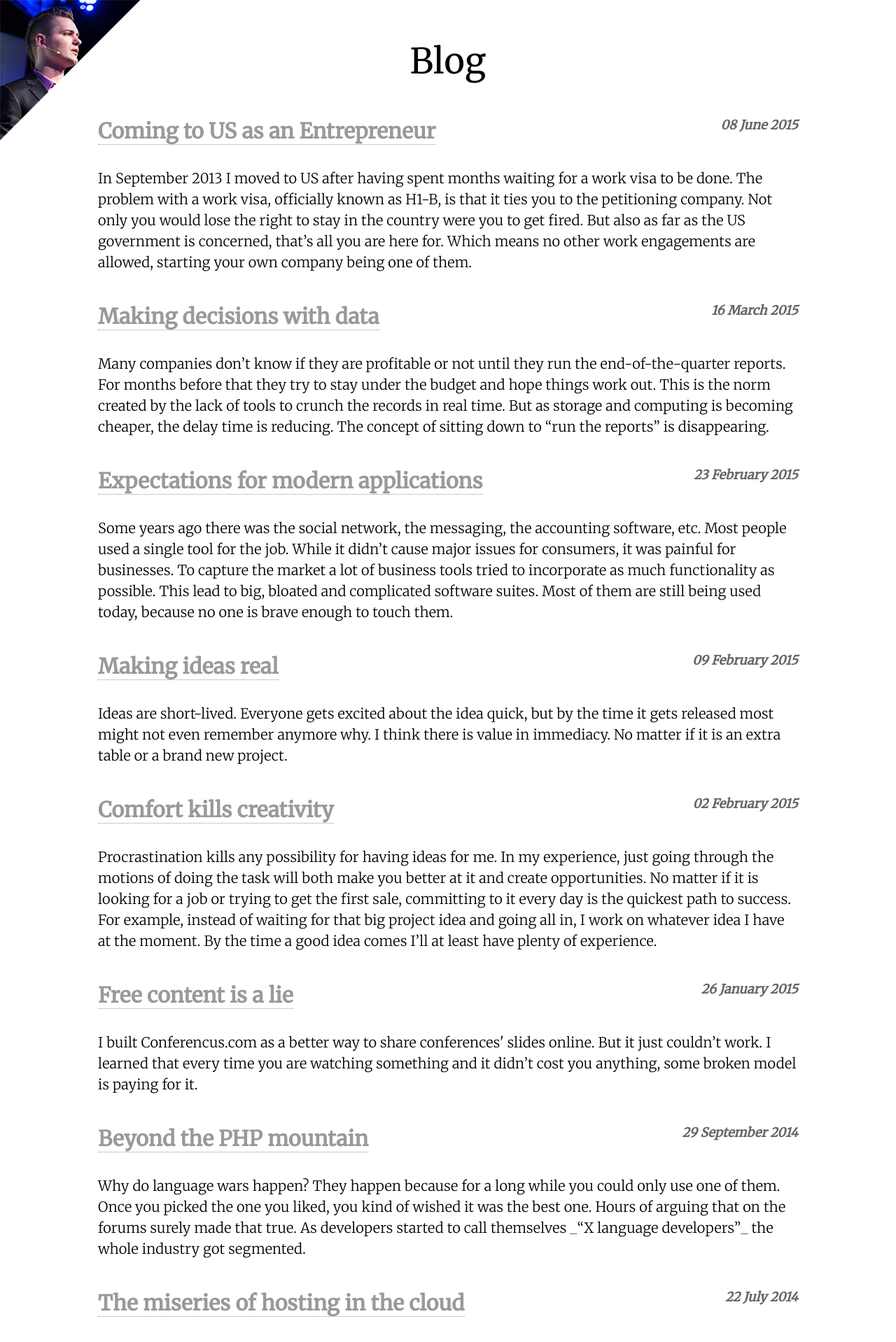
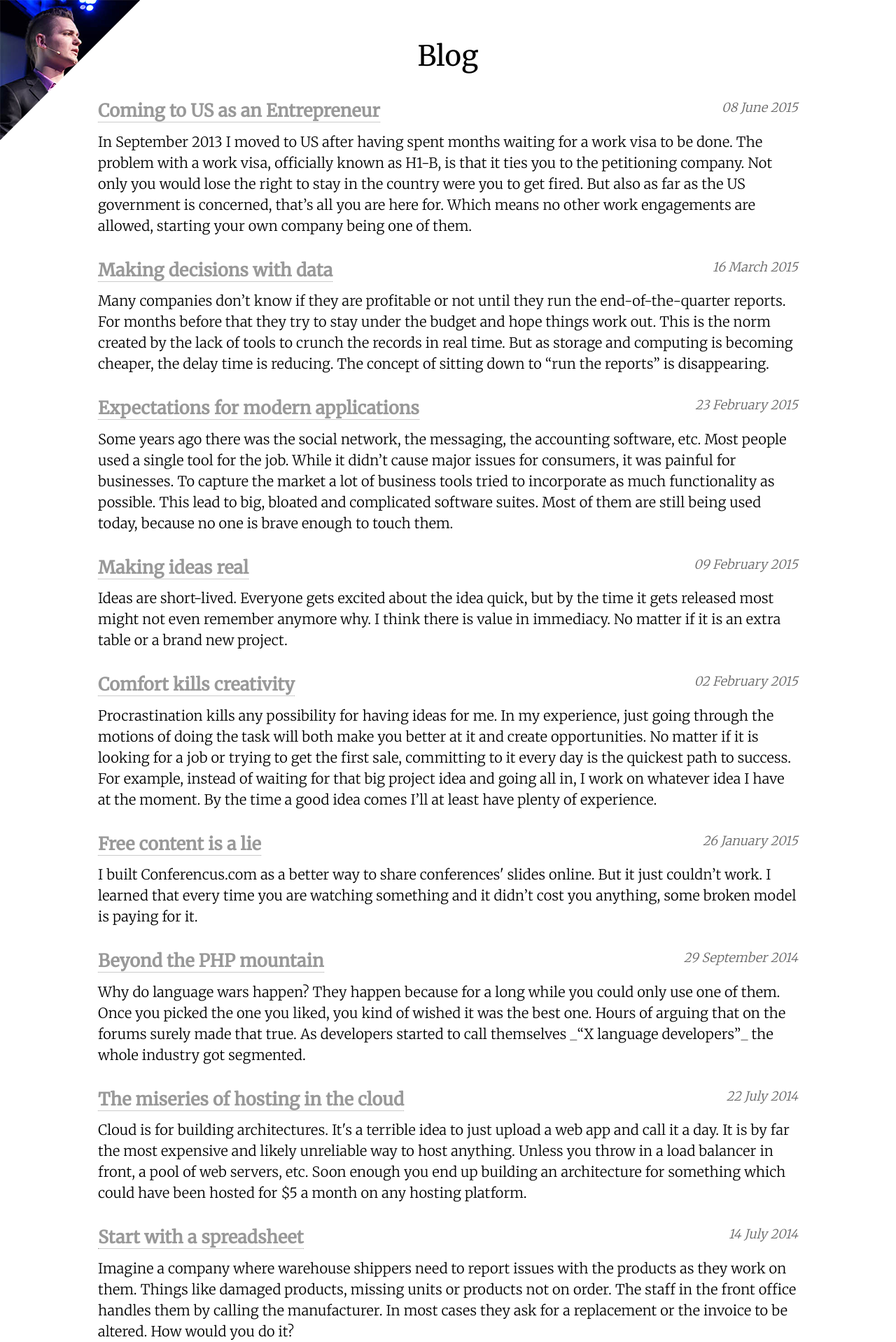
Before and after one commit to juokaz/juokaz.com, a Jekyll site: the page built from blog/index.html, in a window 1280 px wide. Shown: the top 1918 px of the page at 70% size. Built offline with Jekyll 4.4.1, drawn with Linux system fonts in a browser that asks for light colours.

Commit message:
More narrow layout for a blog post

```diff
--- a/blog/index.html
+++ b/blog/index.html
@@ -10,14 +10,13 @@
 {% for post in site.posts %}
 <div class="postPreview">
     <header>
-        <h2><a href="{{ post.url }}">{{ post.title }}</a>
-            <time datetime="{{ post.date | date: '%Y-%m-%d' }}">
-                {{ post.date | date: '%d %B %Y' }}
-            </time>
-        </h2>
+        <strong><a href="{{ post.url }}">{{ post.title }}</a></strong>
+        <time datetime="{{ post.date | date: '%Y-%m-%d' }}">
+            {{ post.date | date: '%d %B %Y' }}
+        </time>
     </header>
-    <article>
+    <div>
         {{ post.excerpt }}
-    </article>
+    </div>
 </div>
 {% endfor %}
--- a/style.css
+++ b/style.css
@@ -3,7 +3,7 @@
 .clear { clear: both; }
 section { margin: 0 auto; max-width: 1000px; padding-left: 20px; padding-right: 20px; }
 section > header { text-align: center; margin-top: 50px; }
-h1 { font-size: 50px; font-weight: 400; display: inline; }
+h1 { font-size: 40px; font-weight: 400; display: inline; }
 h2 { margin-top: 40px; margin-bottom: 20px; font-size: 30px; }
 h3 span { float: right; font: 22px 'Open Sans', serif; font-style: italic; font-size: 18px; color: #999; font-weight: normal; }
 h3 { font-size: 20px;}
@@ -15,9 +15,10 @@
 time { color: #666; font-size: 18px; font-style: italic; }
 header > time { display: block; }
 .postPreview { margin: 30px 0; }
-.postPreview > header { margin: 5px 0; }
+.postPreview > header { margin: 10px 0; }
+.postPreview > header a { font-size: 25px; }
 .postPreview time { float: right; }
-article { margin: 30px 0 0 0; }
+article { margin: 50px auto 0 auto; max-width: 800px; }
 .divider { display: block; width: 100px; margin: 61px auto 81px auto; border: 0; border-top: 1px solid #ccc;}
 footer { font-size: 16px; text-align: right; }
 img {}
```
